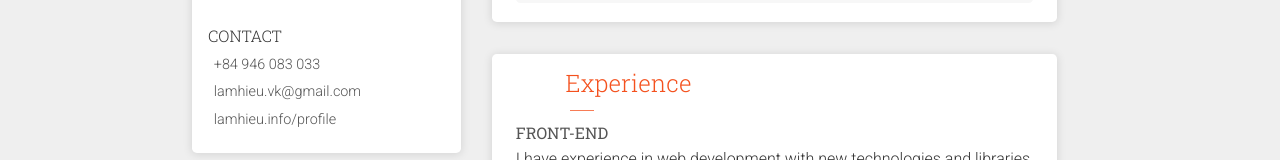
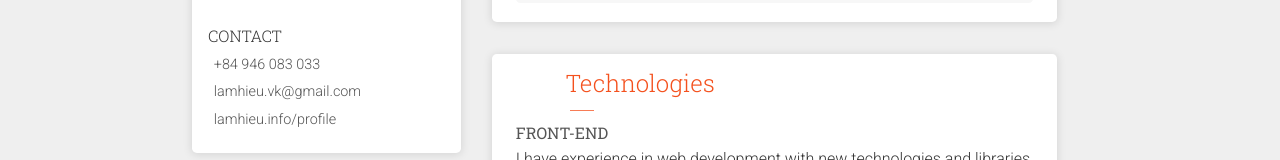
Before and after one commit to lh0x00/web-profile, a Next.js app: page /Profile in a window 1280 px wide. Shown: the part 751-911 px from the top of the page. Built offline with nearby package versions, Linux system fonts and the light colour scheme; some icons are missing.

Commit message:
feat: change some card title

```diff
--- a/pages/Profile/index.js
+++ b/pages/Profile/index.js
@@ -36,18 +36,18 @@ import {
   IntroductionRow as IntroductionRowStyled,
   IntroductionLabel as IntroductionLabelStyled,
   IntroductionValue as IntroductionValueStyled,
-  Experience as ExperienceStyled,
-  ExperienceHead as ExperienceHeadStyled,
-  ExperienceContent as ExperienceContentStyled,
-  ExperienceRow as ExperienceRowStyled,
-  ExperienceSubHead as ExperienceSubHeadStyled,
-  ExperienceDescription as ExperienceDescriptionStyled,
-  Skill as SkillStyled,
-  SkillHead as SkillHeadStyled,
-  SkillContent as SkillContentStyled,
-  SkillRow as SkillRowStyled,
-  SkillSubHead as SkillSubHeadStyled,
-  SkillDescription as SkillDescriptionStyled,
+  Technologies as TechnologiesStyled,
+  TechnologiesHead as TechnologiesHeadStyled,
+  TechnologiesContent as TechnologiesContentStyled,
+  TechnologiesRow as TechnologiesRowStyled,
+  TechnologiesSubHead as TechnologiesSubHeadStyled,
+  TechnologiesDescription as TechnologiesDescriptionStyled,
+  Experiences as ExperiencesStyled,
+  ExperiencesHead as ExperiencesHeadStyled,
+  ExperiencesContent as ExperiencesContentStyled,
+  ExperiencesRow as ExperiencesRowStyled,
+  ExperiencesSubHead as ExperiencesSubHeadStyled,
+  ExperiencesDescription as ExperiencesDescriptionStyled,
   Company as CompanyStyled,
   CompanyHead as CompanyHeadStyled,
   CompanyContent as CompanyContentStyled,
@@ -161,51 +161,51 @@ class Profile extends Component <PProfile, any> {
     )
   }
 
-  renderExperienceRow = ([title, source]) => (
-    <ExperienceRowStyled key={title}>
-      <ExperienceSubHeadStyled>{title}</ExperienceSubHeadStyled>
-      <ExperienceDescriptionStyled>
+  renderTechnologiesRow = ([title, source]) => (
+    <TechnologiesRowStyled key={title}>
+      <TechnologiesSubHeadStyled>{title}</TechnologiesSubHeadStyled>
+      <TechnologiesDescriptionStyled>
         <Markdown source={source} />
-      </ExperienceDescriptionStyled>
-    </ExperienceRowStyled>
+      </TechnologiesDescriptionStyled>
+    </TechnologiesRowStyled>
   )
 
-  renderExperience = () => {
-    const entriesExperience = Object.entries(PROFILE.DETAIL.EXPERIENCE)
-    const listExperiences = entriesExperience.map(this.renderExperienceRow)
+  renderTechnologies = () => {
+    const entriesTechnologies = Object.entries(PROFILE.DETAIL.EXPERIENCE)
+    const listTechnologiess = entriesTechnologies.map(this.renderTechnologiesRow)
 
     return (
-      <ExperienceStyled>
-        <ExperienceHeadStyled>
+      <TechnologiesStyled>
+        <TechnologiesHeadStyled>
           <Icon type="object-ungroup" />
-          Experience
-        </ExperienceHeadStyled>
-        <ExperienceContentStyled>{listExperiences}</ExperienceContentStyled>
-      </ExperienceStyled>
+          Technologies
+        </TechnologiesHeadStyled>
+        <TechnologiesContentStyled>{listTechnologiess}</TechnologiesContentStyled>
+      </TechnologiesStyled>
     )
   }
 
-  renderSkillRow = ([title, source]) => (
-    <SkillRowStyled key={title}>
-      <SkillSubHeadStyled>{title}</SkillSubHeadStyled>
-      <SkillDescriptionStyled>
+  renderExperiencesRow = ([title, source]) => (
+    <ExperiencesRowStyled key={title}>
+      <ExperiencesSubHeadStyled>{title}</ExperiencesSubHeadStyled>
+      <ExperiencesDescriptionStyled>
         <Markdown source={source} />
-      </SkillDescriptionStyled>
-    </SkillRowStyled>
+      </ExperiencesDescriptionStyled>
+    </ExperiencesRowStyled>
   )
 
-  renderSkill = () => {
-    const entriesSkill = Object.entries(PROFILE.DETAIL.SKILL)
-    const listSkills = entriesSkill.map(this.renderSkillRow)
+  renderExperiences = () => {
+    const entriesExperiences = Object.entries(PROFILE.DETAIL.SKILL)
+    const listExperiencess = entriesExperiences.map(this.renderExperiencesRow)
 
     return (
-      <SkillStyled>
-        <SkillHeadStyled>
+      <ExperiencesStyled>
+        <ExperiencesHeadStyled>
           <Icon type="object-group" />
-          Skill
-        </SkillHeadStyled>
-        <SkillContentStyled>{listSkills}</SkillContentStyled>
-      </SkillStyled>
+          Experiences
+        </ExperiencesHeadStyled>
+        <ExperiencesContentStyled>{listExperiencess}</ExperiencesContentStyled>
+      </ExperiencesStyled>
     )
   }
 
@@ -242,8 +242,8 @@ class Profile extends Component <PProfile, any> {
     const contact = this.renderContact()
     const info = this.renderInfo()
     const introduction = this.renderIntroduction()
-    const experience = this.renderExperience()
-    const skill = this.renderSkill()
+    const technologies = this.renderTechnologies()
+    const experiences = this.renderExperiences()
     const company = this.renderCompany()
 
     return (
@@ -261,8 +261,8 @@ class Profile extends Component <PProfile, any> {
           <ContentStyled>
             {info}
             {introduction}
-            {experience}
-            {skill}
+            {technologies}
+            {experiences}
             {company}
           </ContentStyled>
         </ContainerStyled>
--- a/pages/Profile/styles.js
+++ b/pages/Profile/styles.js
@@ -287,19 +287,19 @@ export const IntroductionValue = styled.div`
   color: #333;
 `
 
-export const Experience = styled(Introduction)``
+export const Technologies = styled(Introduction)``
 
-export const ExperienceHead = styled(IntroductionHead)`
+export const TechnologiesHead = styled(IntroductionHead)`
   color: rgb(244, 81, 30);
 `
 
-export const ExperienceContent = styled(IntroductionContent)``
+export const TechnologiesContent = styled(IntroductionContent)``
 
-export const ExperienceRow = styled.div`
+export const TechnologiesRow = styled.div`
   margin-top: 1.5em;
 `
 
-export const ExperienceSubHead = styled.h5`
+export const TechnologiesSubHead = styled.h5`
   margin: 0 0 0.25em 0;
   color: #555;
   font-family: ${titleFont};
@@ -309,7 +309,7 @@ export const ExperienceSubHead = styled.h5`
   line-height: 1.4;
 `
 
-export const ExperienceDescription = styled.div`
+export const TechnologiesDescription = styled.div`
   line-height: 1.4em;
   > p {
     margin: 0;
@@ -327,30 +327,30 @@ export const ExperienceDescription = styled.div`
   }
 `
 
-export const Skill = styled(Experience)``
+export const Experiences = styled(Technologies)``
 
-export const SkillHead = styled(ExperienceHead)`
+export const ExperiencesHead = styled(TechnologiesHead)`
   color: #2f7be0;
 `
 
-export const SkillContent = styled(ExperienceContent)``
+export const ExperiencesContent = styled(TechnologiesContent)``
 
-export const SkillRow = styled(ExperienceRow)``
+export const ExperiencesRow = styled(TechnologiesRow)``
 
-export const SkillSubHead = styled(ExperienceSubHead)``
+export const ExperiencesSubHead = styled(TechnologiesSubHead)``
 
-export const SkillDescription = styled(ExperienceDescription)``
+export const ExperiencesDescription = styled(TechnologiesDescription)``
 
-export const Company = styled(Experience)``
+export const Company = styled(Technologies)``
 
-export const CompanyHead = styled(ExperienceHead)`
+export const CompanyHead = styled(TechnologiesHead)`
   color: rgb(84, 110, 122);
 `
 
-export const CompanyContent = styled(ExperienceContent)``
+export const CompanyContent = styled(TechnologiesContent)``
 
-export const CompanyRow = styled(ExperienceRow)``
+export const CompanyRow = styled(TechnologiesRow)``
 
-export const CompanySubHead = styled(ExperienceSubHead)``
+export const CompanySubHead = styled(TechnologiesSubHead)``
 
-export const CompanyDescription = styled(ExperienceDescription)``
+export const CompanyDescription = styled(TechnologiesDescription)``
```
